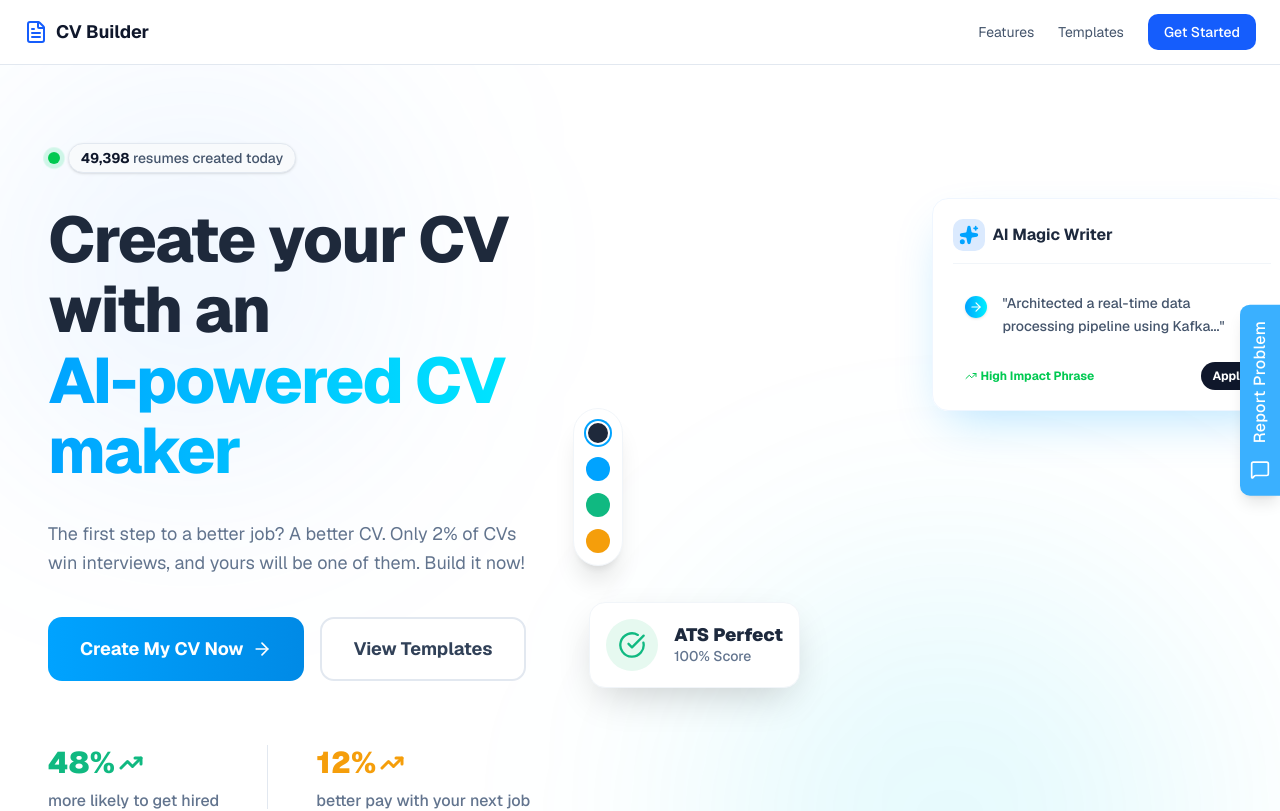
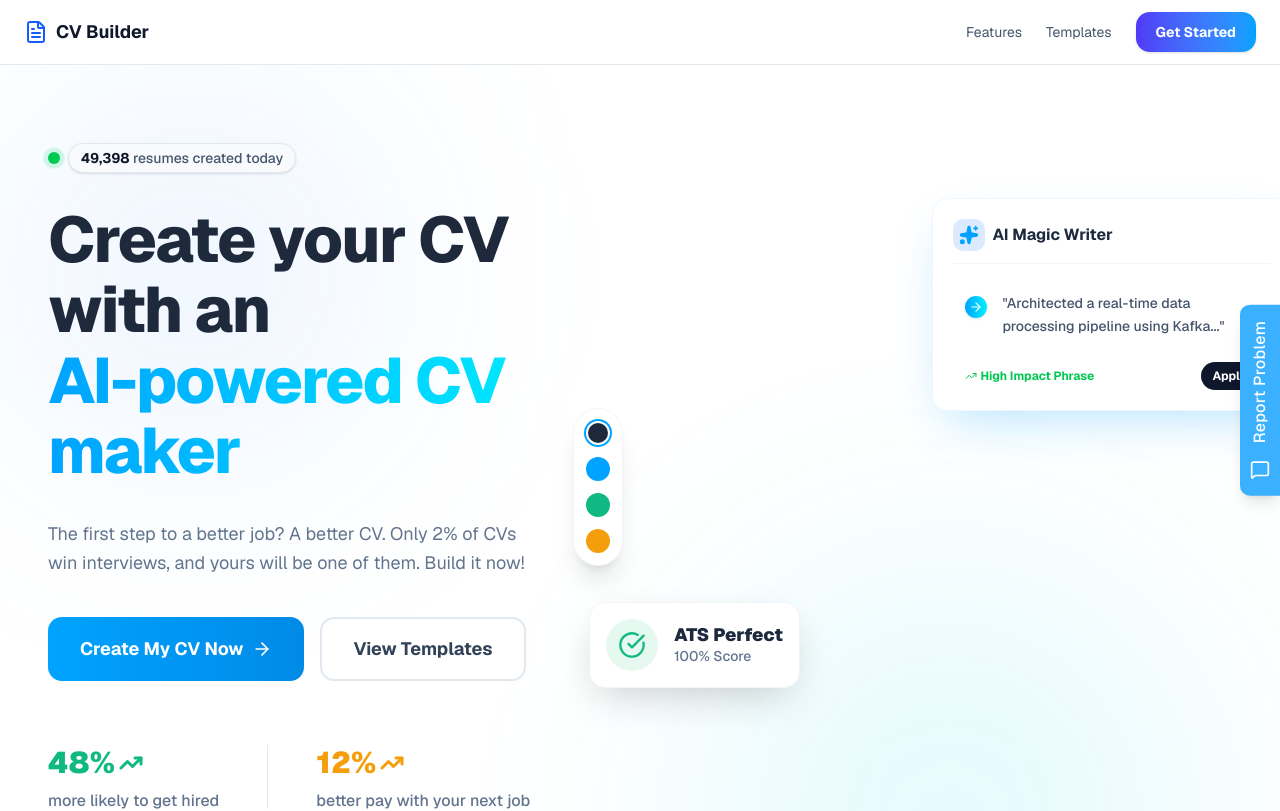
Before and after one commit to hiru2003/CV-Builder-Web, a Next.js app in the folder frontend/: page / in a window 1280 px wide. Shown: the top 811 px of the page. Built offline with nearby package versions, Linux system fonts and the light colour scheme; a web font is replaced by a local one.

Commit message:
feat: update Get Started button link and apply modern gradient styling

```diff
--- a/frontend/components/Navbar.tsx
+++ b/frontend/components/Navbar.tsx
@@ -20,8 +20,8 @@ export function Navbar() {
             Templates
           </a>
           <Link
-            href="/editor/personal"
-            className="px-4 py-2 bg-blue-600 text-white rounded-lg hover:bg-blue-700 transition-colors text-sm font-medium"
+            href="/resume/choose-template"
+            className="px-5 py-2.5 bg-gradient-to-r from-indigo-600 to-[#00A3FF] text-white rounded-xl hover:shadow-[0_4px_12px_rgba(79,70,229,0.2)] hover:-translate-y-0.5 active:translate-y-0 transition-all text-sm font-bold shadow-sm"
           >
             Get Started
           </Link>
```
